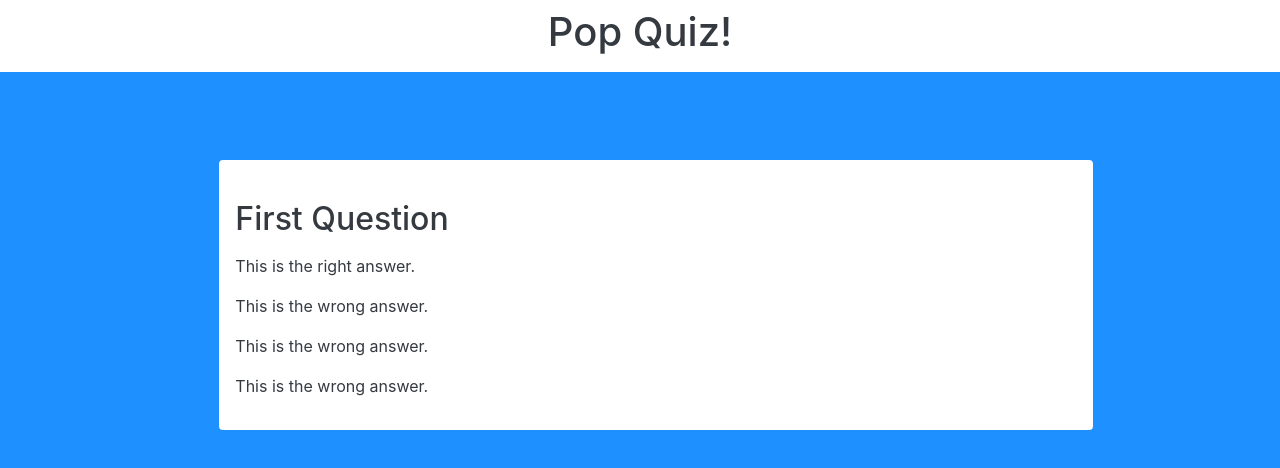
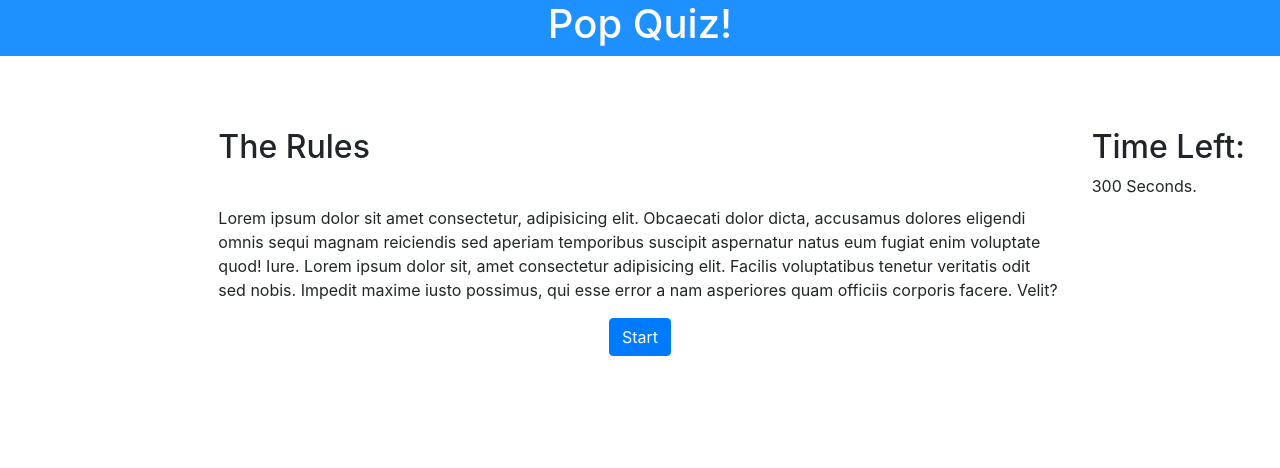
Before and after one commit to CodySamuels/code-quiz, a plain HTML site: page index.html in a window 1280 px wide. Drawn offline with nearby package versions, Linux system fonts and the light colour scheme.

Commit message:
Hooked up the first question to a function.

```diff
--- a/index.html
+++ b/index.html
@@ -11,7 +11,7 @@
 </head>
 
 <body>
-    <container class="d-flex justify-content-center bg-white text-dark p-2">
+    <container class="container-fluid d-flex justify-content-center banner">
         <div class="row">
             <div class="col-sm">
                 <h1>Pop Quiz!</h1>
@@ -20,7 +20,7 @@
     </container>
     <br>
     <br>
-    <container class="p-2 m-2">
+    <container class="container-fluid">
         <div class="row">
             <div class="col-sm-2">
                 <p>
@@ -28,7 +28,7 @@
                 </p>
             </div>
 
-            <div class="col-sm-8 bg-white text-dark rounded p-3 m-3" id="quizBody">
+            <div class="col-sm-8 rounded" id="quizBody">
                 <h2 class="pb-2" id="h2">
                     The Rules
                 </h2>
@@ -55,10 +55,12 @@
 
             </div>
 
-            <div class="col-sm-2">
-                <p>
+            <div class="col-sm-2 rounded">
+                <h2>Time Left:</h2>
+                <p id="timer">
+                    300 Seconds.
+                </p>
 
-                </p>
             </div>
         </div>
     </container>
--- a/script.js
+++ b/script.js
@@ -5,7 +5,13 @@ var p1El = document.getElementById("p1")
 var p2El = document.getElementById("p2")
 var p3El = document.getElementById("p3")
 var p4El = document.getElementById("p4")
+var timerEl=document.getElementById("timer")
 var startButtonEl = document.getElementById("startQuizButton")
+
+var secondsLeft=300;
+
+startButtonEl.addEventListener("click",function() {
+
 
   h2El.textContent = "First Question";
   p1El.textContent = "This is the right answer.";
@@ -18,6 +24,7 @@ quizBody.appendChild(p2El);
   quizBody.appendChild(p3El);
   quizBody.appendChild(p4El);
   startButtonEl.style.display="none"
+})
 
 
 
--- a/style.css
+++ b/style.css
@@ -1,4 +1,8 @@
-body {
+.banner {
  background-color: dodgerblue;
  color: white;
 }
+
+h2 {
+    font-size: 2rem;
+}
```
Lines whose indentation alone changed are shown as unchanged.
